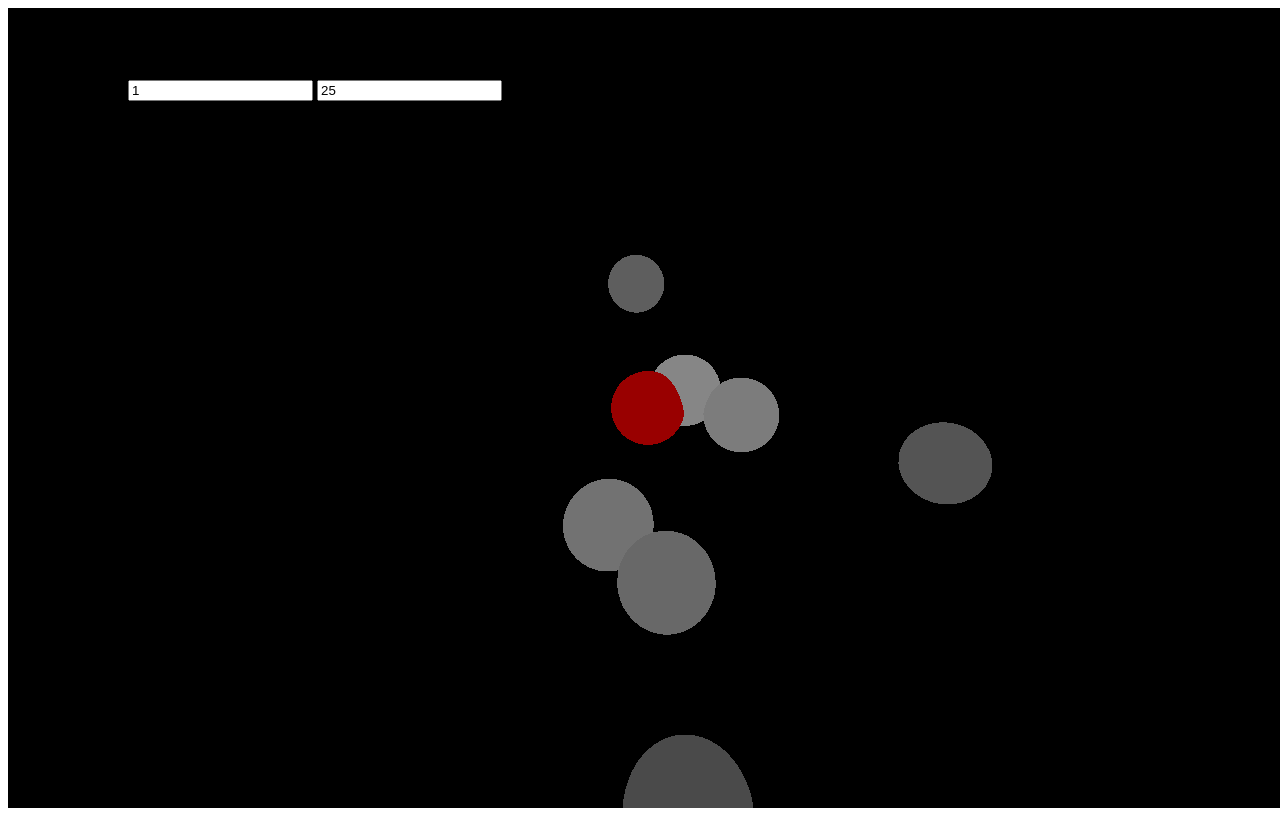
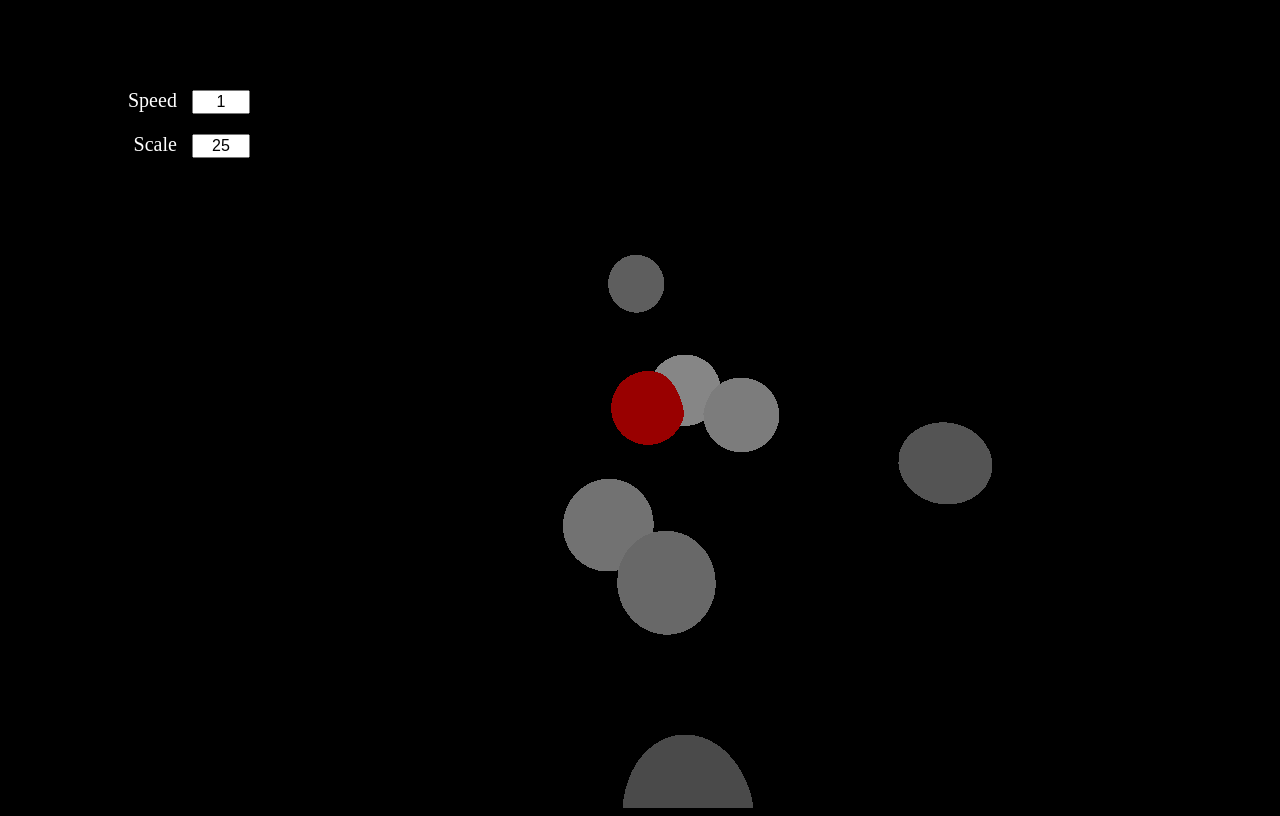
Before and after one commit to charlierproctor/angular-planets, a website: page index.html in a window 1280 px wide. Drawn offline with nearby package versions, Linux system fonts and the light colour scheme.

Commit message:
styling speed, scale form options

```diff
--- a/index.html
+++ b/index.html
@@ -4,7 +4,7 @@
 	<title>angular-planets</title>
 	<style type="text/css">
 		body {
-			/*background-color: black;*/
+			background-color: black;
 		}
 		ng-planets {
 			position: relative;
@@ -16,13 +16,28 @@
 			left: 10%;
 			z-index: 5;
 		}
+		input {
+			margin: 10px;
+			width: 50px;
+			text-align: center;
+			font-size: 16px;
+		}
+		.form-group {
+			color: white;
+			text-align: right;
+			font-size: 20px;
+		}
 	</style>
 </head>
 <body ng-app="ngPlanetsDemo">
 	<div ng-controller="AppCtrl">
 		<form>
-			<input ng-model="speed">
-			<input ng-model="scale">
+			<div class="form-group">
+				Speed <input ng-model="speed">
+			</div>
+			<div class="form-group">
+				Scale <input ng-model="scale">
+			</div>
 		</form>
 		<ng-planets height="{{height}}" width="{{width}}" speed="{{speed}}" scale="{{scale}}">
 		<!-- speed is years / second. scale is pixels / AU.  -->
```
